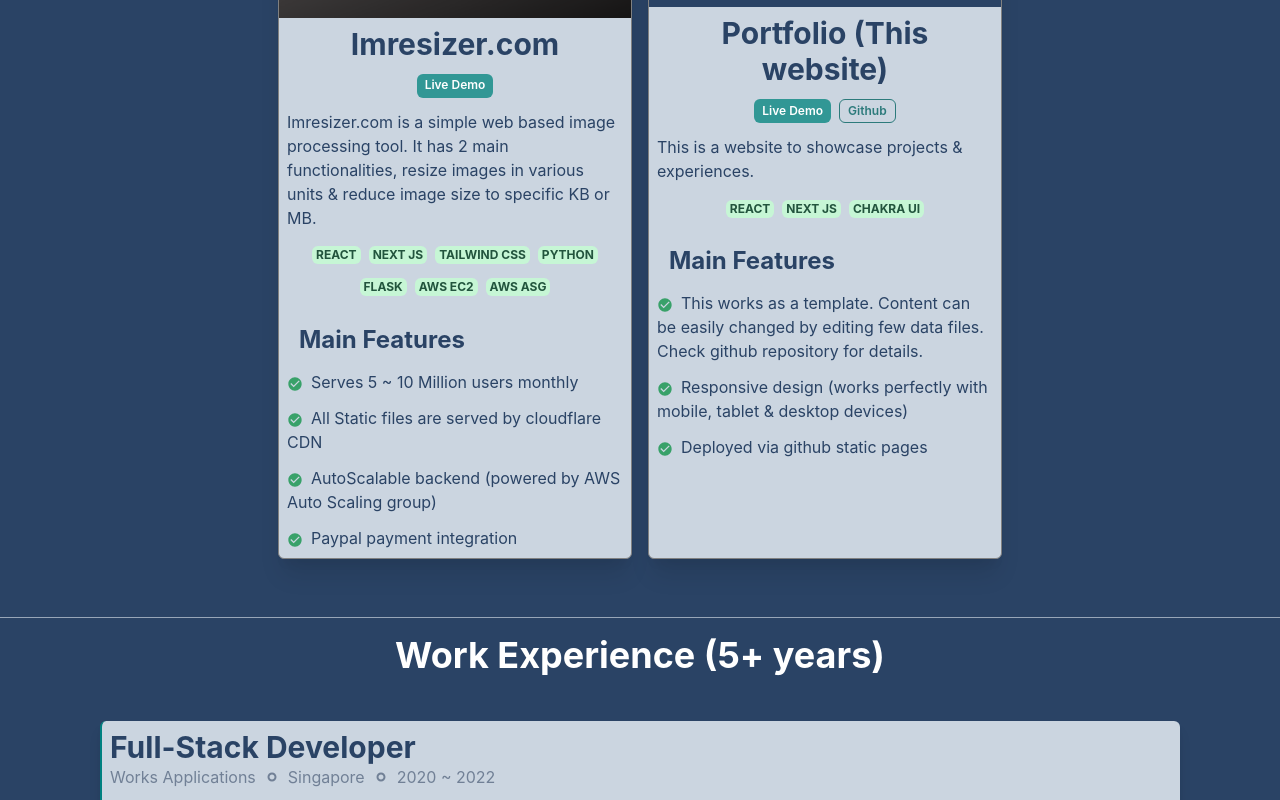
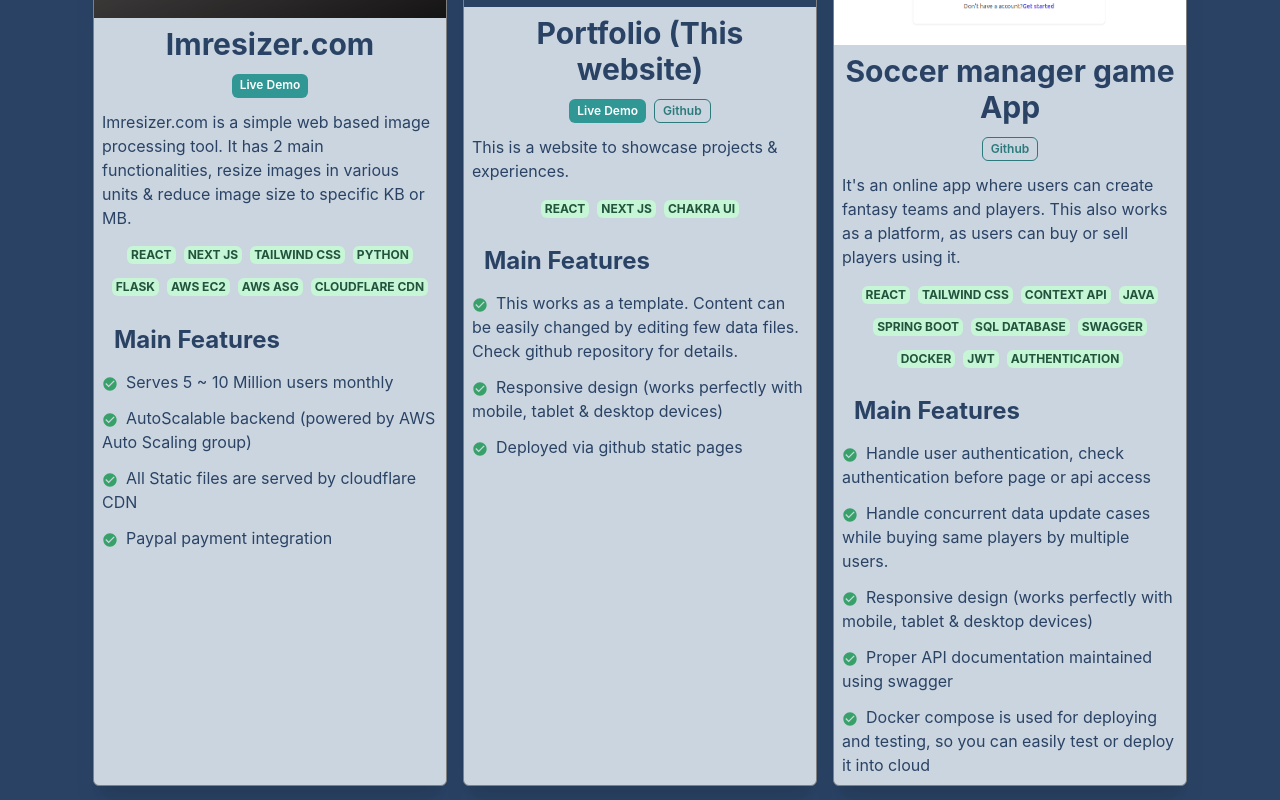
Before and after one commit to black-turtle/portfolio, a Next.js app: page / in a window 1280 px wide. Shown: the part 1100-1900 px from the top of the page. Built offline with nearby package versions, Linux system fonts and the light colour scheme.

Commit message:
add soccer project info

```diff
--- a/components/Projects.tsx
+++ b/components/Projects.tsx
@@ -74,7 +74,7 @@
           {props.header}
         </Heading>
 
-        {props.demoUrl && (
+        {(props.demoUrl || props.sourceUrl) && (
           <Center>
             <Stack direction="row" wrap="wrap" mt="3">
               {props.demoUrl && (
--- a/data/projects.data.ts
+++ b/data/projects.data.ts
@@ -17,11 +17,12 @@
       'Flask',
       'AWS Ec2',
       'AWS ASG',
+      'Cloudflare CDN',
     ],
     features: [
       'Serves 5 ~ 10 Million users monthly',
+      'AutoScalable backend (powered by AWS Auto Scaling group)',
       'All Static files are served by cloudflare CDN',
-      'AutoScalable backend (powered by AWS Auto Scaling group)',
       'Paypal payment integration',
     ],
   },
@@ -39,4 +40,32 @@
       'Deployed via github static pages',
     ],
   },
+
+  {
+    header: 'Soccer manager game App',
+    previewUrl: `${ASSETS_BASE_PATH}/soccer-app-preview.png`,
+    demoUrl: '',
+    sourceUrl: 'https://github.com/black-turtle/soccer-app',
+    description: `It's an online app where users can create fantasy teams and players.
+    This also works as a platform, as users can buy or sell players using it.`,
+    tags: [
+      'React',
+      'Tailwind Css',
+      'Context API',
+      'Java',
+      'Spring Boot',
+      'SQL Database',
+      'Swagger',
+      'Docker',
+      'jWT',
+      'Authentication',
+    ],
+    features: [
+      'Handle user authentication, check authentication before page or api access',
+      'Handle concurrent data update cases while buying same players by multiple users.',
+      'Responsive design (works perfectly with mobile, tablet & desktop devices)',
+      'Proper API documentation maintained using swagger',
+      'Docker compose is used for deploying and testing, so you can easily test or deploy it into cloud',
+    ],
+  },
 ];
```
Also changed, not shown: public/assets/soccer-app-preview.png (added).
